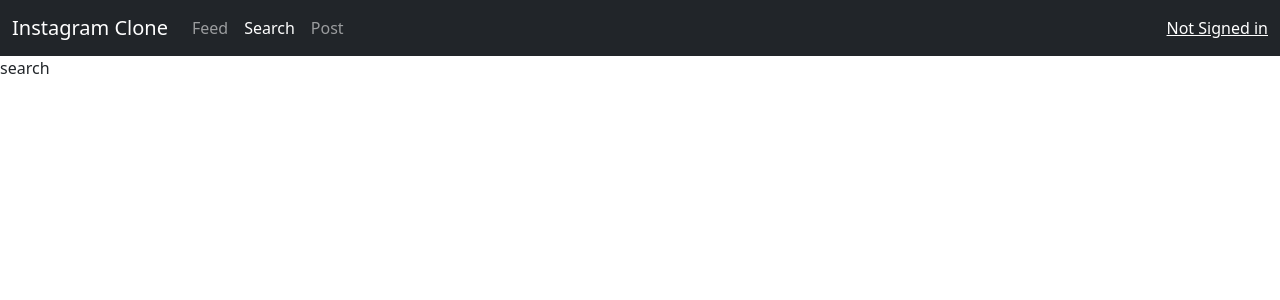
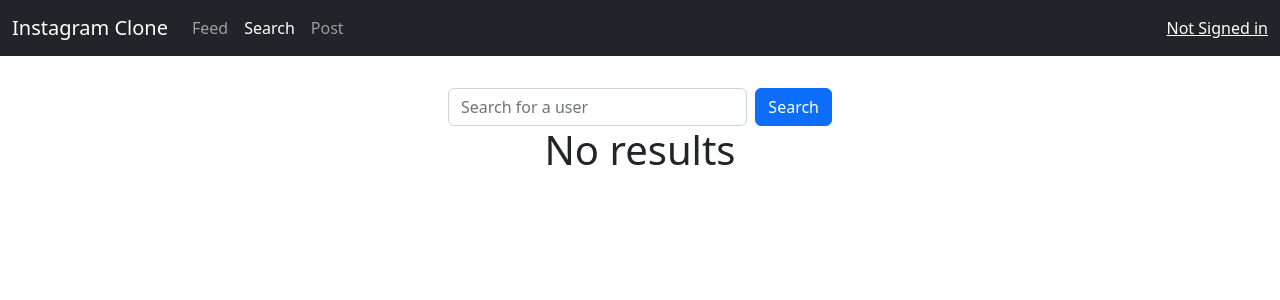
Before and after one commit to bhaveshsaini/instagram_clone, a React (Create React App) app in the folder frontend/: page /search in a window 1280 px wide. Shown: the top 300 px of the page. Built offline with nearby package versions, Linux system fonts and the light colour scheme.

Commit message:
implemented search feature

```diff
--- a/frontend/src/components/ProfileItem.js
+++ b/frontend/src/components/ProfileItem.js
@@ -1,3 +1,28 @@
-export default function ProfileItem() {
-    return <p>profile item</p>
+import { Button, ListGroup } from "react-bootstrap"
+import { useNavigate } from "react-router-dom"
+
+export default function ProfileItem({username, first_name, last_name, photo, followers}) {
+    const navigate = useNavigate()
+
+    return <ListGroup.Item>
+        <div className="d-flex align-items-center justify-content-between">
+            <div className="d-flex align-items-center">
+                <img src={photo ? photo.asset.url : "http://via.placeholder.com/80"} style={{width: "80px", height: "100%"}}/>
+
+                <div className="px-2 m-0">
+                    <p><strong>{username}</strong></p>
+                    <p className="px-2 m-0">
+                        {(first_name ? first_name : "") + " " + (last_name ? last_name : "")}
+                    </p>
+                </div>
+            </div>
+
+            <div className="d-flex flex-column">
+                <p className="px-2">
+                    <strong>{followers} Followers</strong>
+                </p>
+                <Button variant="success" className="px-2 m-0" onClick={() => navigate("/profile/" + username)}>View</Button>
+            </div>
+        </div>
+    </ListGroup.Item>
 }
--- a/frontend/src/components/Search.js
+++ b/frontend/src/components/Search.js
@@ -1,3 +1,42 @@
+import { useState } from "react"
+import { Form, Button, ListGroup, Card } from "react-bootstrap"
+import ProfileItem from "./ProfileItem.js"
+import "../css/Search.css"
+
 export default function Search() {
-    return <p>search</p>
+    const [searchText, updateSearchText] = useState("")
+    const [searchResults, updateSearchResults] = useState([])
+
+    function search() {
+        fetch("/searchForUsername?text=" + searchText)
+        .then((res) => res.json())
+        .then((data) => updateSearchResults(data))
+        .catch((err) => console.log(err))
+    }
+
+    return (
+    <div className="search">
+        <div className="search-wrapper">
+            <Form className="search-form">
+                <Form.Group className="search-field">
+                    <Form.Control type="text" onInput={(e) => updateSearchText(e.target.value)} placeholder="Search for a user"/>
+                </Form.Group>
+
+                <Button variant="primary" className="ms-2" onClick={search}>Search</Button>
+            </Form>
+
+            {searchResults.length > 0 ?
+                (<div className="search-results-wrapper">
+                    <Card style={{width: "100%"}}>
+                    <ListGroup variant="flush">
+                        {searchResults.map((item, idx) => (
+                        <ProfileItem {...item} idx={idx} />
+                        ))}
+                    </ListGroup>
+                    </Card>
+                </div>) : <h1> No results</h1>
+            }
+        </div>
+    </div>
+    )
 }
--- /dev/null
+++ b/frontend/src/css/Search.css
@@ -0,0 +1,31 @@
+.search {
+    display: flex;
+    flex-direction: column;
+    align-items: center;
+  }
+
+  .search-wrapper {
+    display: flex;
+    flex-direction: column;
+    align-items: center;
+    justify-content: center;
+    min-width: 30%;
+    max-width: 500px;
+  }
+
+  .search-field {
+    width: 100%;
+  }
+
+  .search-form {
+    display: flex;
+    margin-top: 2em;
+    flex-direction: row;
+    width: 100%;
+  }
+
+  .search-results-wrapper {
+    margin-top: 2em;
+    flex-direction: column;
+    width: 100%;
+  }
```
Also changed, not shown: 2 other files (tests, documents, lock files or other folders).
